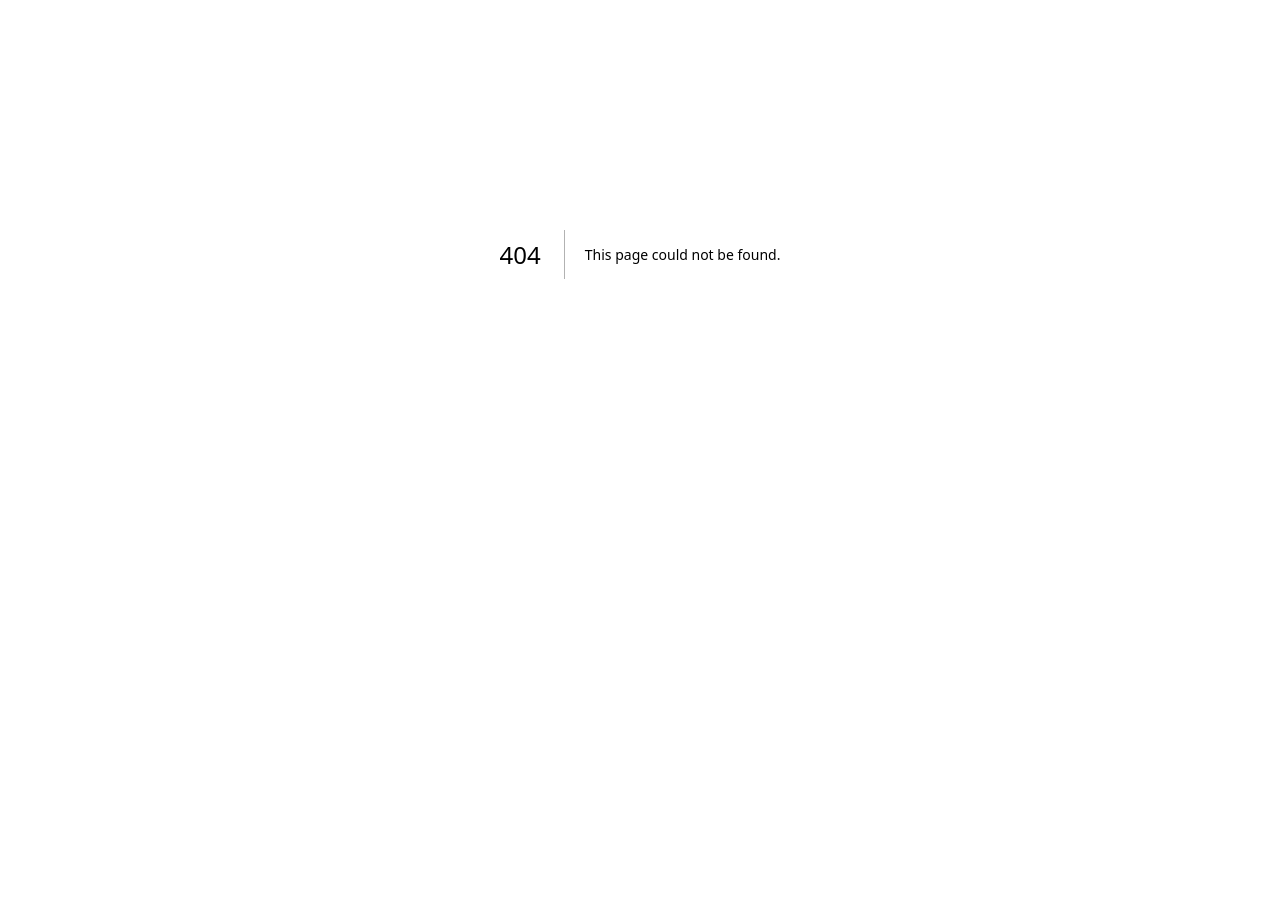
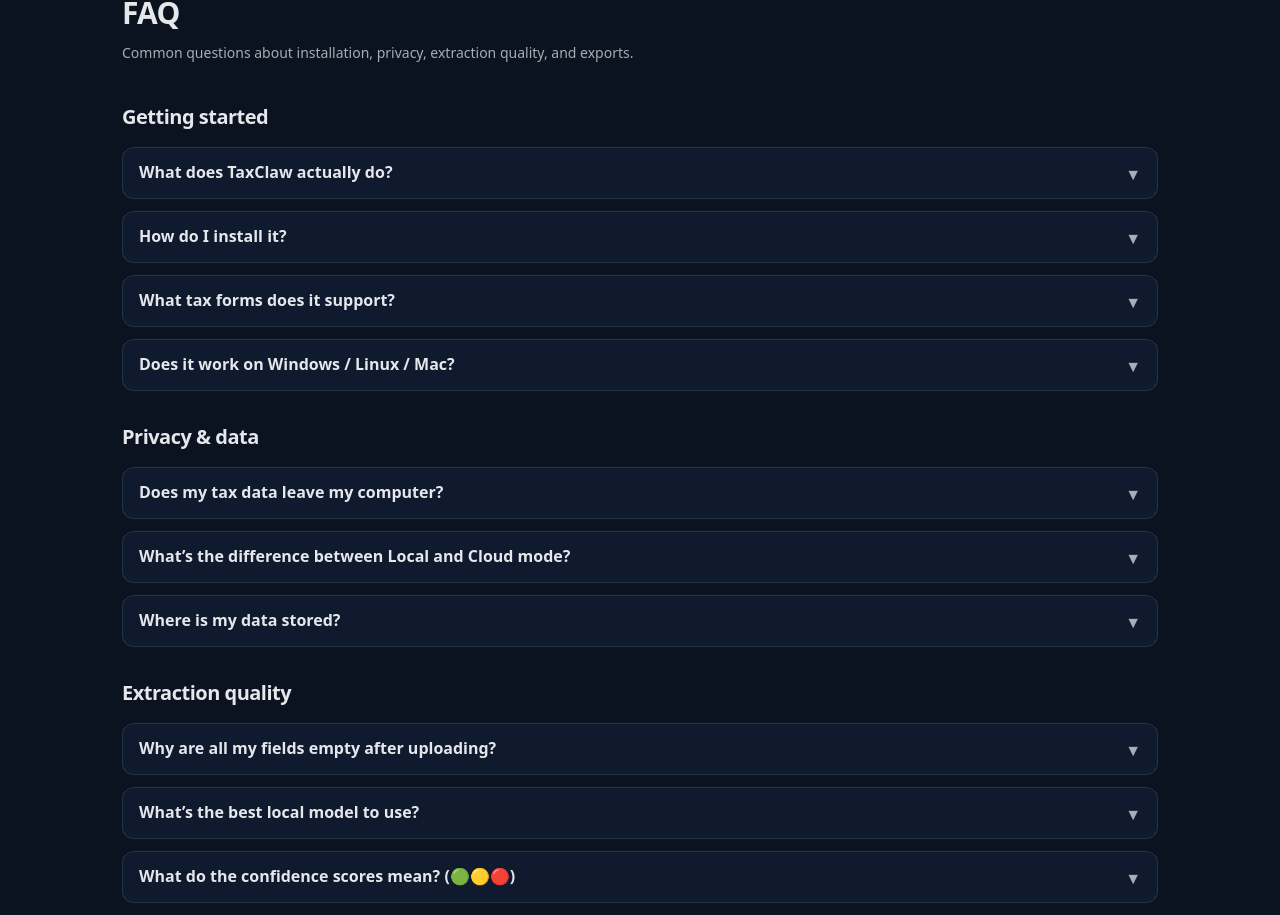
Before and after one commit to DougButdorf/taxclaw-net, a Next.js app: page /faq in a window 1280 px wide. Before the commit this address had no page. Shown: the part 191-1106 px from the top of the page. Before the commit the page ends 845 px from the top, so only its background shows below. Built offline with nearby package versions, Linux system fonts and the light colour scheme.

Commit message:
feat: add FAQ page

```diff
--- /dev/null
+++ b/src/app/faq/page.tsx
@@ -0,0 +1,202 @@
+import { SiteFooter, SiteHeader } from "../../components/site-chrome";
+
+export const metadata = {
+  title: "FAQ — TaxClaw",
+  description: "Answers to common questions about TaxClaw tax document extraction.",
+};
+
+type QA = { q: string; a: string };
+
+type Section = {
+  title: string;
+  items: QA[];
+};
+
+const SECTIONS: Section[] = [
+  {
+    title: "Getting started",
+    items: [
+      {
+        q: "What does TaxClaw actually do?",
+        a: "TaxClaw reads common tax PDFs/images (W‑2s, 1099s, K‑1s) and extracts the key boxes into structured data you can review and export. It’s built to save you from manual re-typing.",
+      },
+      {
+        q: "How do I install it?",
+        a: "Install TaxClaw as an OpenClaw skill, then open the local app at http://localhost:8421. You’ll also need Ollama running for Local mode.",
+      },
+      {
+        q: "What tax forms does it support?",
+        a: "W‑2, 1099‑NEC, 1099‑INT, 1099‑DIV, 1099‑DA, 1099‑B, 1099‑MISC, 1099‑OID, K‑1, and consolidated‑1099.",
+      },
+      {
+        q: "Does it work on Windows / Linux / Mac?",
+        a: "Yes—any OS that can run OpenClaw + Ollama should work. Local performance depends on your CPU/GPU and the OCR model you choose.",
+      },
+    ],
+  },
+  {
+    title: "Privacy & data",
+    items: [
+      {
+        q: "Does my tax data leave my computer?",
+        a: "In Local mode, no—everything stays on your machine. In Cloud mode, the document is sent to Claude for extraction.",
+      },
+      {
+        q: "What’s the difference between Local and Cloud mode?",
+        a: "Local mode uses Ollama (recommended: glm-ocr) and keeps data fully private, but accuracy can vary by scan quality. Cloud mode is typically more accurate, but requires an API key and a privacy acknowledgment.",
+      },
+      {
+        q: "Where is my data stored?",
+        a: "Locally, in the TaxClaw/OpenClaw workspace on your computer (plus whatever exports you download). Cloud mode still saves your results locally, but the uploaded document is processed by the cloud provider.",
+      },
+    ],
+  },
+  {
+    title: "Extraction quality",
+    items: [
+      {
+        q: "Why are all my fields empty after uploading?",
+        a: "Most often the OCR model isn’t running/selected, or the document is a low-quality scan (blurry, skewed, tiny text). Switch to glm-ocr, re-run extraction, and try a cleaner PDF/image if you can.",
+      },
+      {
+        q: "What’s the best local model to use?",
+        a: "Use glm-ocr in Ollama—it's the best default balance of OCR + form understanding for TaxClaw. If you’re not getting text, confirm Ollama is running and the model is actually installed.",
+      },
+      {
+        q: "What do the confidence scores mean? (🟢🟡🔴)",
+        a: "They’re a quick “how sure is the model” signal for each field. 🟢 = likely correct, 🟡 = plausible but check it, 🔴 = treat as a guess.",
+      },
+      {
+        q: "What does “Needs review” mean?",
+        a: "TaxClaw flags a doc as “Needs review” when one or more important fields are missing or low-confidence. It’s not an error—just a heads-up to eyeball the highlighted fields.",
+      },
+      {
+        q: "My doc was classified wrong — how do I fix it?",
+        a: "Change the document type (e.g., 1099‑INT vs 1099‑DIV) and re-run extraction. Classification matters because each form has different boxes and field rules.",
+      },
+      {
+        q: "Can I edit extracted fields if they’re wrong?",
+        a: "Yes—edit the fields in the review UI, then export again. Your edits are what get exported.",
+      },
+    ],
+  },
+  {
+    title: "1099-DA & crypto",
+    items: [
+      {
+        q: "I uploaded a 1099-DA. What do I do next?",
+        a: "Use TaxClaw to extract the proceeds and transaction details, then reconcile cost basis in a crypto tax tool (we recommend Koinly). Export your data and use it as your starting point.",
+      },
+      {
+        q: "What is cost basis and why do I need it?",
+        a: "Cost basis is what you originally paid for the asset (plus certain fees/adjustments). You need it to calculate gains/losses—proceeds alone only tells you the sale side.",
+      },
+      {
+        q: "TaxClaw extracted my proceeds but not cost basis — is that normal?",
+        a: "Yes—many 1099‑DA forms don’t include complete cost basis, or the broker reports it separately/partially. That’s why cost basis reconciliation (e.g., in Koinly) is usually still required.",
+      },
+    ],
+  },
+  {
+    title: "Exporting & filing",
+    items: [
+      {
+        q: "How do I export my data?",
+        a: "Go to Exports and choose CSV (wide or long), JSON, or download the original ZIP. Export after you’ve reviewed and corrected any flagged fields.",
+      },
+      {
+        q: "What’s the difference between the export formats?",
+        a: "CSV (wide) = one row per document with lots of columns; CSV (long) = one row per field/value (better for analytics and pipelines). JSON preserves structure and is easiest for developers; ZIP is the original files.",
+      },
+      {
+        q: "Can I share exports with my tax preparer?",
+        a: "Yes—CSV is usually the easiest for a preparer to scan, and the ZIP is helpful if they want the originals. Always spot-check totals and key IDs (SSN/EIN, payer name, amounts) before you send.",
+      },
+    ],
+  },
+  {
+    title: "Pro & roadmap",
+    items: [
+      {
+        q: "What’s TaxClaw Pro?",
+        a: "Pro is the paid tier that helps fund development and typically includes higher-accuracy Cloud extraction features and priority support. If you just want fully local/private, the core Local workflow is still the default.",
+      },
+      {
+        q: "How do I support the project?",
+        a: "Buy Pro (if it’s useful), share feedback/bug reports, and tell a friend who hates typing W‑2s. If you’re doing 1099‑DA/crypto, using the Koinly link also helps support ongoing work.",
+      },
+    ],
+  },
+];
+
+function FAQItem({ q, a }: QA) {
+  return (
+    <details className="group rounded-xl border border-[color:var(--tc-border)] bg-[color:var(--tc-panel)] px-4 py-3">
+      <summary className="cursor-pointer list-none select-none font-semibold text-[color:var(--tc-text)]">
+        <div className="flex items-start justify-between gap-4">
+          <span>{q}</span>
+          <span className="mt-0.5 text-[color:var(--tc-muted)] transition-transform group-open:rotate-180">
+            ▼
+          </span>
+        </div>
+      </summary>
+      <div className="mt-3 text-sm leading-relaxed text-[color:var(--tc-muted)]">
+        {a}
+      </div>
+    </details>
+  );
+}
+
+export default function FAQPage() {
+  return (
+    <div className="min-h-screen">
+      <SiteHeader />
+
+      <main className="mx-auto max-w-[1100px] px-5 py-14 sm:px-8 sm:py-20">
+        <h1 className="text-2xl font-semibold tracking-tight sm:text-3xl">
+          FAQ
+        </h1>
+        <p className="mt-3 max-w-2xl text-sm text-[color:var(--tc-muted)]">
+          Common questions about installation, privacy, extraction quality, and
+          exports.
+        </p>
+
+        <div className="mt-10 grid gap-8">
+          {SECTIONS.map((section) => (
+            <section key={section.title}>
+              <h2 className="text-lg font-semibold tracking-tight sm:text-xl">
+                {section.title}
+              </h2>
+              <div className="mt-4 grid gap-3">
+                {section.items.map((item) => (
+                  <FAQItem key={item.q} {...item} />
+                ))}
+              </div>
+            </section>
+          ))}
+        </div>
+
+        <div className="mt-14 rounded-2xl border border-[color:var(--tc-border)] bg-[color:var(--tc-panel)] p-6">
+          <div className="text-lg font-semibold">Still have questions?</div>
+          <p className="mt-2 text-sm text-[color:var(--tc-muted)]">
+            Send us a note — bug reports and feature requests are welcome.
+          </p>
+          <div className="mt-4">
+            <a
+              href="https://formspree.io/f/xpqjowpa"
+              target="_blank"
+              rel="noopener noreferrer"
+              className="inline-flex h-11 items-center justify-center rounded-xl bg-[color:var(--tc-accent)] px-5 text-sm font-semibold text-[#08101f] transition-colors hover:brightness-110"
+            >
+              Contact us →
+            </a>
+          </div>
+        </div>
+      </main>
+
+      <div className="mx-auto max-w-[1100px] px-5 sm:px-8">
+        <SiteFooter />
+      </div>
+    </div>
+  );
+}
--- a/src/components/site-chrome.tsx
+++ b/src/components/site-chrome.tsx
@@ -18,6 +18,9 @@
           </Link>
           <Link className="hover:text-[color:var(--tc-text)]" href="/digital-assets">
             🪙 Digital Assets
+          </Link>
+          <Link className="hover:text-[color:var(--tc-text)]" href="/faq">
+            FAQ
           </Link>
           <Link className="hover:text-[color:var(--tc-text)]" href="/privacy">
             Privacy
```
